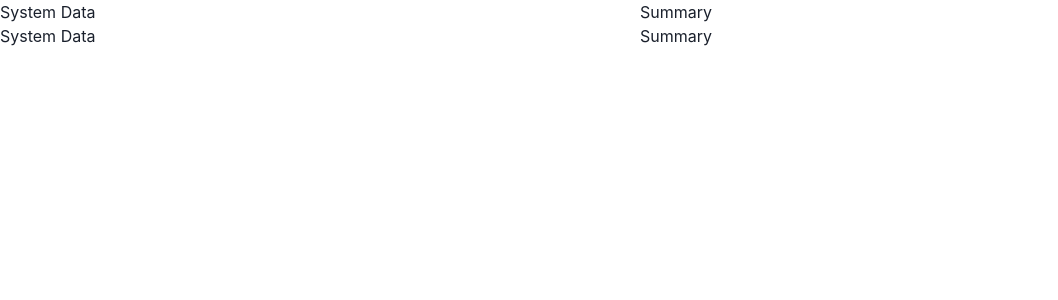
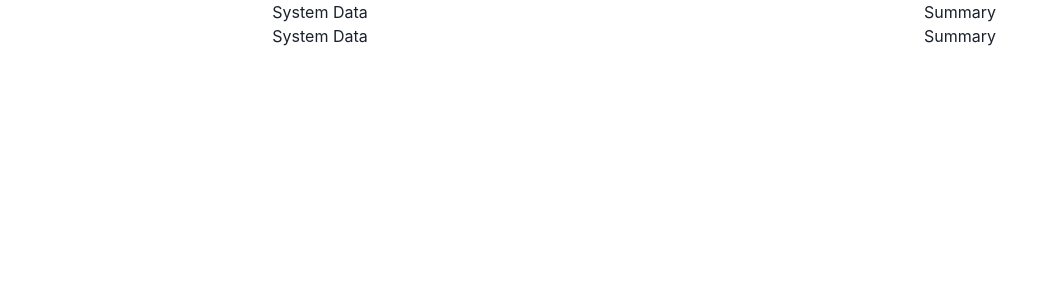
Before and after one commit to AleksandarCila/FootballScoreBoard, a React (Create React App) app in the folder footballscoreboard/: page / in a window 1280 px wide. Shown: the top 300 px of the page, without its empty margins (0-1058 px from the left). Built offline with nearby package versions, Linux system fonts and the light colour scheme.

Commit message:
Set up board components for SystemData and Summary

```diff
--- a/footballscoreboard/src/Components/Board/components/BoardElement.tsx
+++ b/footballscoreboard/src/Components/Board/components/BoardElement.tsx
@@ -8,7 +8,7 @@ type BoardElementProps = {
 
 export const BoardElement: FC<BoardElementProps> = ({ title, children }) => {
   return (
-    <Flex flexDirection="column">
+    <Flex flexDirection="column" textAlign="center">
       <Text>{title}</Text>
       {children}
     </Flex>
--- /dev/null
+++ b/footballscoreboard/src/Components/GameResult/GameResult.tsx
@@ -0,0 +1,6 @@
+
+export const GameResult = () => {
+  return (
+    <div>GameResult</div>
+  )
+}
--- /dev/null
+++ b/footballscoreboard/src/Components/GameResult/index.ts
@@ -0,0 +1 @@
+export * from './GameResult'
--- /dev/null
+++ b/footballscoreboard/src/Components/Summary/Summary.tsx
@@ -0,0 +1,3 @@
+export const Summary = () => {
+  return <div>Summary</div>;
+};
--- /dev/null
+++ b/footballscoreboard/src/Components/Summary/index.ts
@@ -0,0 +1 @@
+export * from './Summary'
--- /dev/null
+++ b/footballscoreboard/src/Components/SystemData/SystemData.tsx
@@ -0,0 +1,6 @@
+
+export const SystemData = () => {
+  return (
+    <div>SystemData</div>
+  )
+}
--- /dev/null
+++ b/footballscoreboard/src/Components/SystemData/index.ts
@@ -0,0 +1 @@
+export * from './SystemData'
--- a/footballscoreboard/src/Components/index.ts
+++ b/footballscoreboard/src/Components/index.ts
@@ -1 +1,4 @@
 export * from './Board'
+export * from './Summary'
+export * from './SystemData'
+export * from './GameResult'
```
